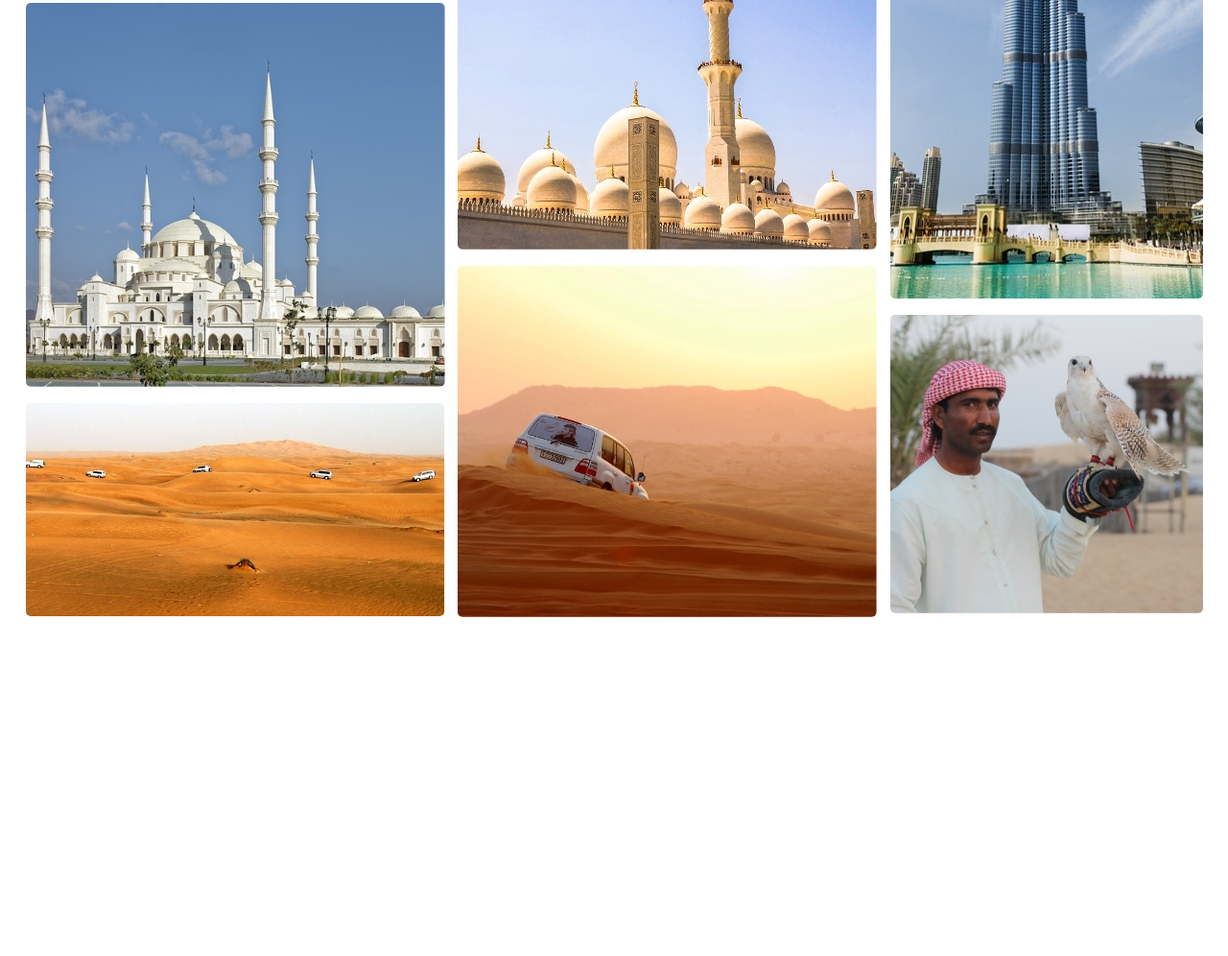
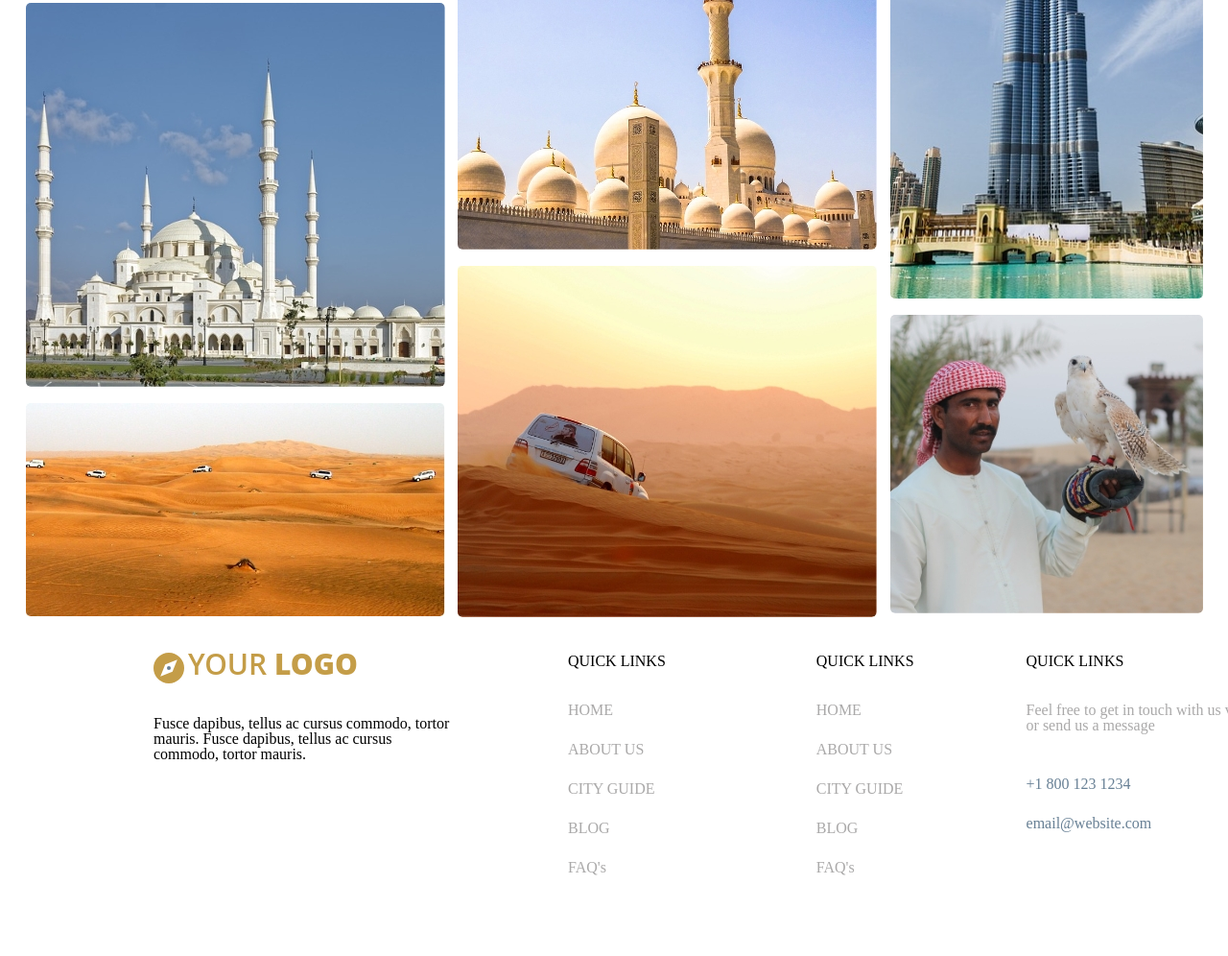
Before and after one commit to TemoLobzhanidze/Finaluri, a plain HTML site: page index.html in a window 1280 px wide. Shown: the part 3663-4659 px from the top of the page at 96% size. Before the commit the page ends 4309 px from the top, so only its background shows below. Drawn offline with Linux system fonts and the light colour scheme.

Commit message:
Ganaxlebuli

```diff
--- a/css/style.css
+++ b/css/style.css
@@ -135,3 +135,55 @@
 .s5bolofoto{
     margin-top: 14.2px;
 }
+/* footer */
+.footer{
+    height: 350px;
+    width: 100%;
+}
+.footer-logo{
+    margin-left: 160px;
+    margin-top: 25px;
+}
+.footer-div1{
+    width: 315px;
+    height: 78px;
+    margin-left: 160px;
+    margin-top: 31px;
+}
+.footer-div2{
+    margin-left: 117px;
+    margin-top: 35px;
+}
+.footer-ul{
+    margin-top: 35px;
+}
+.footer-li{
+    margin-bottom: 25px;
+}
+.footer-a1{
+    color: #AAA9A9
+}
+.footer-div3{
+    margin-top: 35px;
+    margin-left: 157px;
+}
+.footer1-div4{
+    height: 27px;
+    width: 115px;
+    margin-left: 117px;
+    margin-top: 35px;
+}
+.footer-div4{
+    height: 52px;
+    width: 275px;
+    margin-top: 35px;
+    color: #AAA9A9;
+}
+.ft-contact{
+    margin-top: 25px;
+    margin-bottom: 25px;
+
+}
+.ft-contact1{
+    color: #688095;
+}
--- a/index.html
+++ b/index.html
@@ -175,6 +175,101 @@
             <!-- end 3 sveti -->
         </div>
     </section>
+    <footer class="footer">
+        <div class="footer-wraper d-flex">
+            <!-- div1 -->
+            <div>
+                <div class="footer-logo">
+                    <img src="img/footerkompas.svg" alt="asdaf">
+                    <img src="img/footerlogo.svg" alt="asdfas">
+                </div>
+                <div class="footer-div1">
+                    <p>
+                        Fusce dapibus, tellus ac cursus commodo,
+                        tortor mauris. Fusce dapibus, tellus ac cursus
+                        commodo, tortor mauris.
+                    </p>
+                </div>
+            </div>
+            <!-- end div1 -->
+            <!-- div2 -->
+            <div class="footer-div2">
+                <div>
+                    <h3>
+                        QUICK LINKS
+                    </h3>
+                </div>
+                <div class="footer-ul">
+                    <ul>
+                        <li class="footer-li">
+                            <a class="footer-a1" href="#">HOME</a>
+                        </li>
+                        <li class="footer-li">
+                            <a class="footer-a1" href="#">ABOUT US</a>
+                        </li>
+                        <li class="footer-li">
+                            <a class="footer-a1" href="#">CITY GUIDE</a>
+                        </li>
+                        <li class="footer-li">
+                            <a class="footer-a1" href="#">BLOG</a>
+                        </li>
+                        <li>
+                            <a class="footer-a1" href="#">FAQ's</a>
+                        </li>
+                    </ul>
+                </div>
+            </div>
+            <!-- end footer div 2 -->
+            <!-- start footer div 3 -->
+            <div class="footer-div3">
+                <div>
+                    <h3>
+                        QUICK LINKS
+                    </h3>
+                </div>
+                <div class="footer-ul">
+                    <ul>
+                        <li class="footer-li">
+                            <a class="footer-a1" href="#">HOME</a>
+                        </li>
+                        <li class="footer-li">
+                            <a class="footer-a1" href="#">ABOUT US</a>
+                        </li>
+                        <li class="footer-li">
+                            <a class="footer-a1" href="#">CITY GUIDE</a>
+                        </li>
+                        <li class="footer-li">
+                            <a class="footer-a1" href="#">BLOG</a>
+                        </li>
+                        <li>
+                            <a class="footer-a1" href="#">FAQ's</a>
+                        </li>
+                    </ul>
+                </div>
+            </div>
+            <!-- end footer div3 -->
+            <!-- start footer div 4 -->
+            <div class="footer1-div4">
+                <div>
+                    <h3>
+                        QUICK LINKS
+                    </h3>
+                </div>
+                <div class="footer-div4">
+                    <p>
+                        Feel free to get in touch with us via phone or send
+                        us a message
+                    </p>
+                </div>
+                <div class="ft-contact">
+                    <a class="ft-contact1" href="tel:+1 800 123 1234">+1 800 123 1234</a>
+                </div>
+                <div>
+                    <a class="ft-contact1" href="mailto:name@email.com">email@website.com</a>
+                </div>
+            </div>
+        </div>
+    </footer>
 </body>
 
 </html>
```
Also changed, not shown: img/footerkompas.svg (added), img/footerlogo.svg (added).
